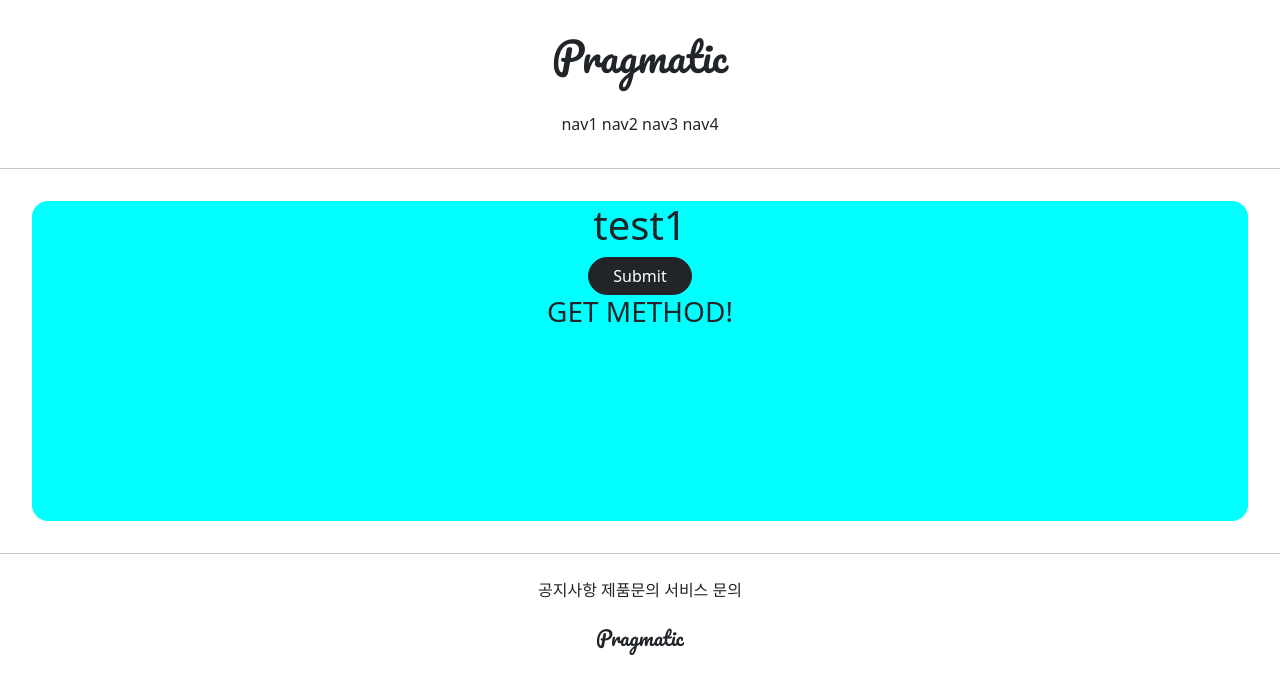
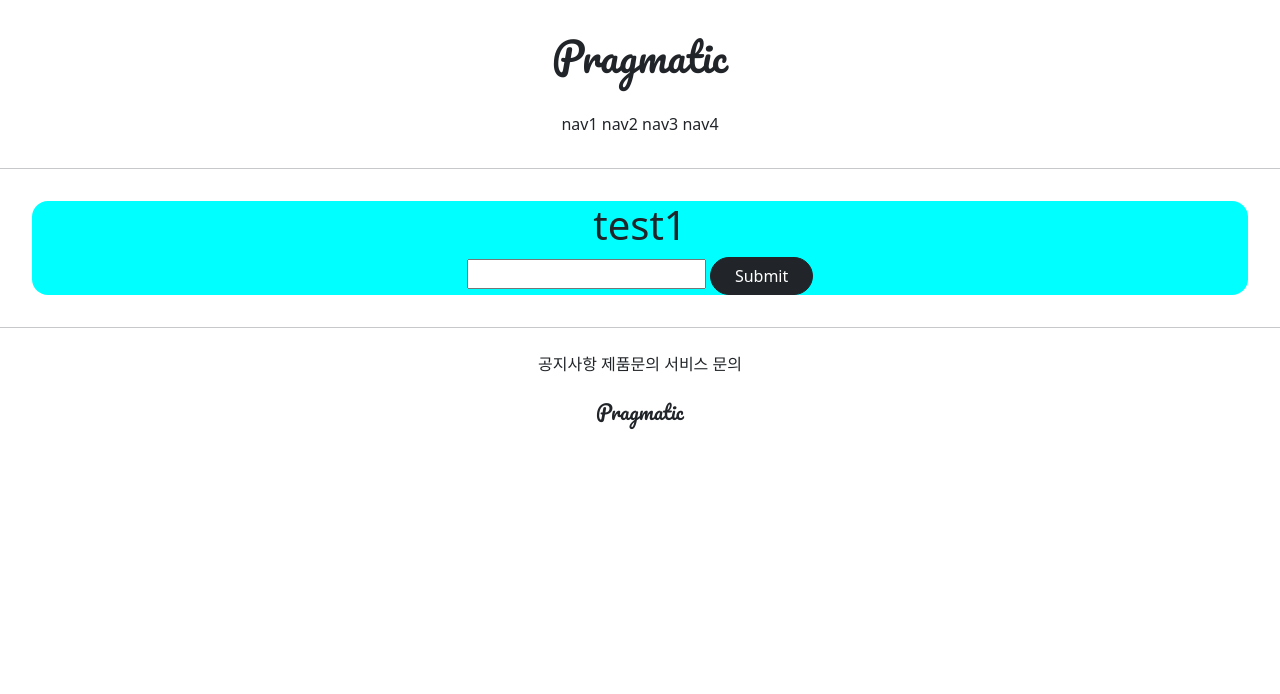
Before and after one commit to ojh789ojh/study_ai_django, a Django app: page /accounts/hello_world/ in a window 1280 px wide. Shown: the top 694 px of the page. Run offline with Django 3.2, Linux system fonts and the light colour scheme; parts of the project's set-up code (start-up, migrations or seed data) failed here and were passed over.

Commit message:
no message

```diff
--- a/accountapp/templates/accountapp/hello_world.html
+++ b/accountapp/templates/accountapp/hello_world.html
@@ -1,14 +1,16 @@
 {% extends 'base.html' %}
 
 {% block content %}
-    <div style="height: 20rem; background-color: aqua; margin: 2rem; border-radius: 1rem;">
+<div style="background-color: aqua; margin: 2rem; border-radius: 1rem;">
     <h1>test1</h1>
 
     <form action="/accounts/hello_world/" method="post">
         {% csrf_token %}
+        <input type="text" name="input_text">
         <input type="submit" class="btn btn-dark rounded-pill px-4">
     </form>
-
-        <h3> {{ text }}</h3>
+    {% for hello_world in hello_world_list %}
+    <h3> {{ hello_world.text }}</h3>
+    {% endfor %}
 </div>
 {% endblock %}
--- a/accountapp/views.py
+++ b/accountapp/views.py
@@ -1,11 +1,23 @@
-from django.http import HttpResponse
+
+from django.http import HttpResponse, HttpResponseRedirect
 from django.shortcuts import render
 
 # Create your views here.
+from django.urls import reverse
+
+from accountapp.models import HelloWorld
 
 
 def hello_world(request):
     if request.method == "POST":
-        return render(request, 'accountapp/hello_world.html', context={'text': 'POST METHOD!'})
+        temp = request.POST.get("input_text")
+
+        new_hello_world = HelloWorld()
+        new_hello_world.text = temp
+        new_hello_world.save()
+        hello_world_list = HelloWorld.objects.all()
+
+        return HttpResponseRedirect(reverse('accountapp:hello_world'))
     else:
-        return render(request, 'accountapp/hello_world.html', context={'text': 'GET METHOD!'})
+        hello_world_list = HelloWorld.objects.all()
+        return render(request, 'accountapp/hello_world.html', context={'hello_world_list': hello_world_list})
```
Lines whose indentation alone changed are shown as unchanged.
